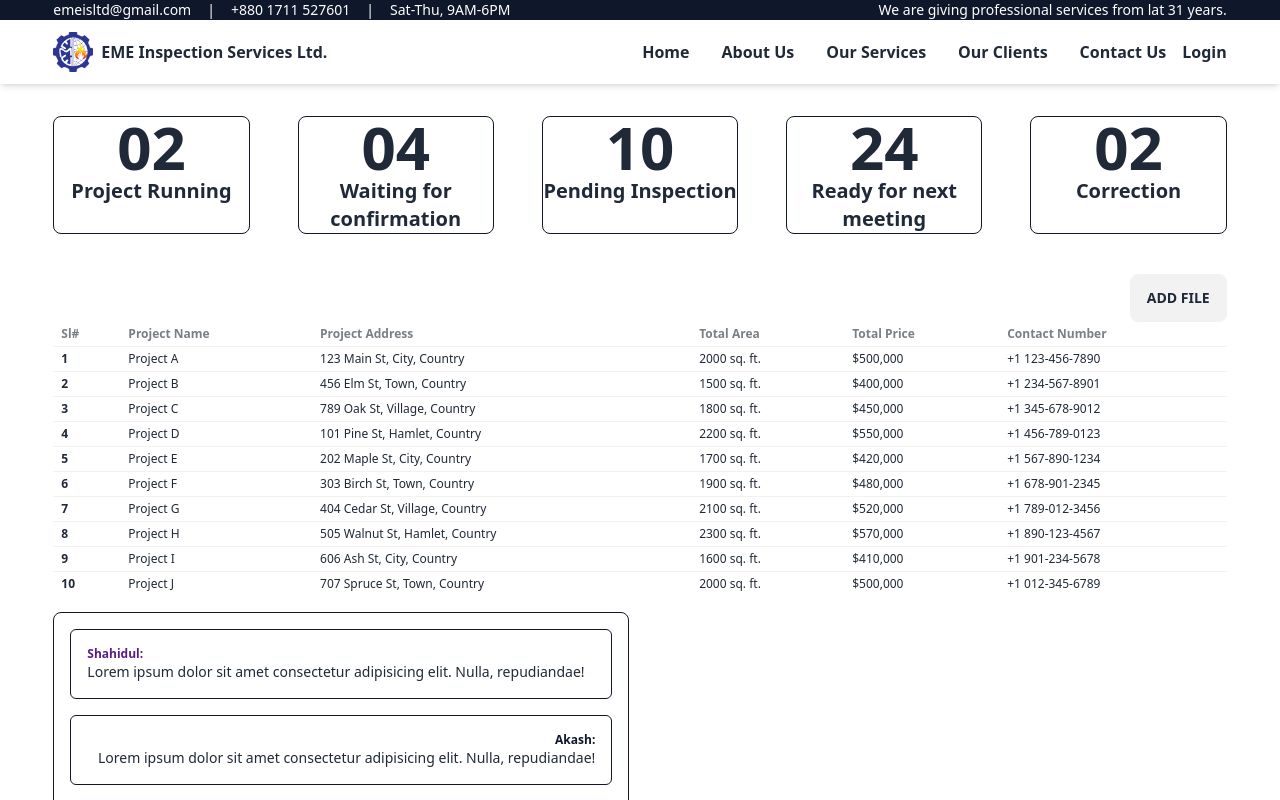
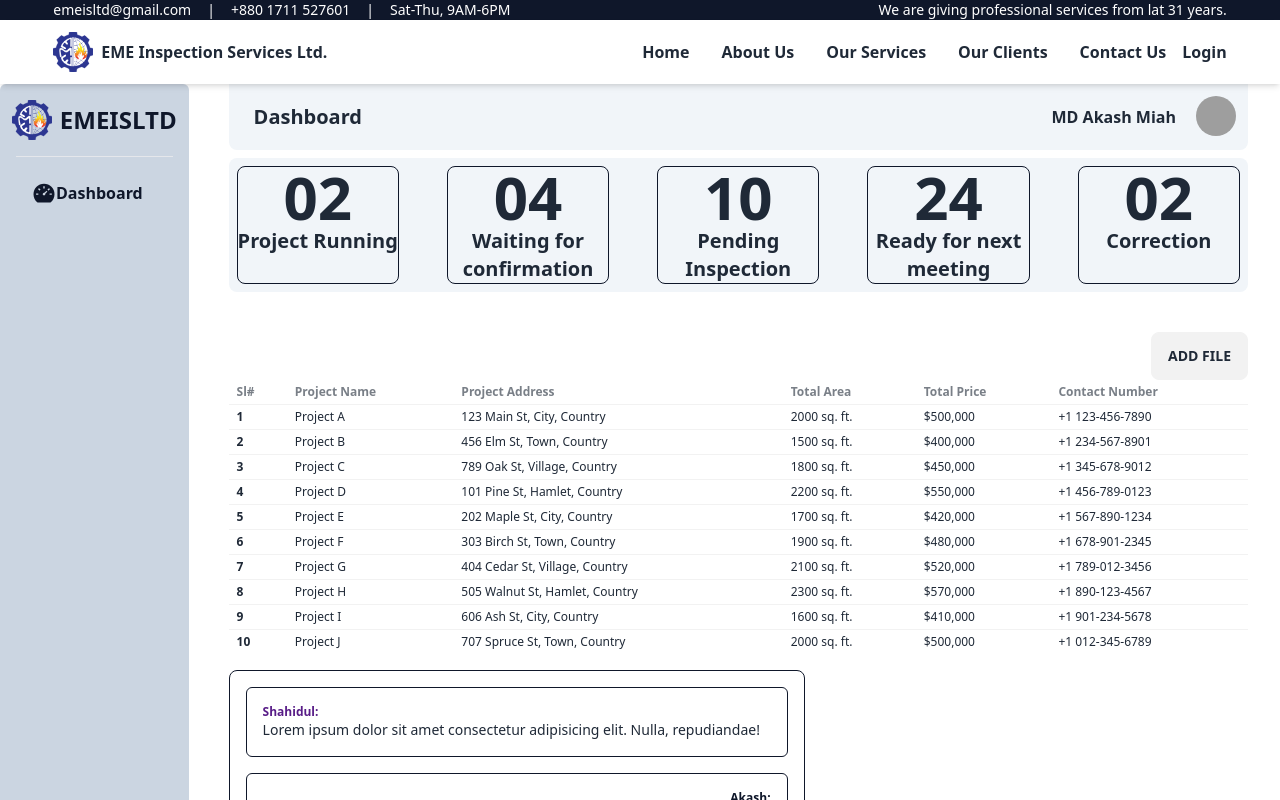
Before and after one commit to akashseub/cautious-guide, a React (Vite) app: page /services in a window 1280 px wide. Shown: the top 800 px of the page. Built offline with nearby package versions, Linux system fonts and the light colour scheme; grey boxes are pictures that could not be loaded.

Commit message:
create dashboard nav bar

```diff
--- a/package.json
+++ b/package.json
@@ -10,6 +10,7 @@
     "preview": "vite preview"
   },
   "dependencies": {
+    "@react-icons/all-files": "^4.1.0",
     "firebase": "^10.5.2",
     "localforage": "^1.10.0",
     "match-sorter": "^6.3.1",
--- a/src/Components/Dashboard/Dashboard.jsx
+++ b/src/Components/Dashboard/Dashboard.jsx
@@ -1,11 +1,55 @@
+import { Link } from "react-router-dom";
 import ChatBox from "./ChatBox/ChatBox";
 import Projects from "./Projects/Projects";
+import { AiFillDashboard } from 'react-icons/ai';
 
 
 const Dashboard = () => {
     return (
-        <div className="w-11/12 mx-auto py-8">
-            <div className="grid grid-cols-5 gap-12">
+        <div className=" flex">
+            <div className="w-1/5 bg-slate-300 mr-2 rounded-md text-slate-900 p-4">
+                <div className="flex items-center space-x-2 justify-center mb-4">
+                    <img className="h-10" src="/src/assets/logo.png" alt="" />
+                    <h2 className="font-bold text-2xl">EMEISLTD</h2>
+                </div>
+                <hr className="text-slate-900" />
+                <div className="mt-2 w-full ">
+                    <Link><button className="w-full font-bold text-start flex items-center space-x-4 hover:bg-white rounded-lg p-4"><AiFillDashboard className="text-2xl pointer"></AiFillDashboard>Dashboard</button></Link>
+                </div>
+            </div>
+
+
+
+            <div className="px-8">
+                <div>
+                    <div className="navbar bg-slate-100 mb-2 rounded-b-lg">
+                        <div className="flex-1">
+                            <a className="btn btn-ghost normal-case text-xl font-bold">Dashboard</a>
+                        </div>
+                        <h2 className="font-bold mr-4">MD Akash Miah</h2>
+                        <div className="flex-none">
+                            <div className="dropdown dropdown-end">
+                                <label tabIndex={0} className="btn btn-ghost btn-circle avatar">
+
+                                    <div className="w-10 rounded-full">
+                                        <img src={'https://lh3.googleusercontent.com/a/ACg8ocL3xfmZZMNwV9zgBsw0RWgcZOoLDZ2nybuQGXPoPI_qaZo=s288-c-no'} />
+                                    </div>
+                                </label>
+                                <ul tabIndex={0} className="menu menu-sm dropdown-content mt-3 z-[1] p-2 shadow bg-base-100 rounded-box w-52">
+                                    <li>
+                                        <a className="justify-between">
+                                            Profile
+                                            <span className="badge">New</span>
+                                        </a>
+                                    </li>
+                                    <li><a>Settings</a></li>
+                                    <li><a>Logout</a></li>
+                                </ul>
+                            </div>
+                        </div>
+                    </div>
+                </div>
+                <div className="grid grid-cols-5 gap-12 bg-slate-100 rounded-lg p-2">
                     <div className="text-center border border-slate-900 rounded-lg hover:text-white hover:bg-slate-900 cursor-pointer">
                         <h1 className="font-bold text-6xl">02</h1>
                         <h2 className="font-bold text-xl">Project Running</h2>
@@ -33,6 +77,7 @@ const Dashboard = () => {
                 <Projects></Projects>
                 <ChatBox></ChatBox>
             </div>
+        </div>
 
     );
 };
```
Also changed, not shown: 1 other file (tests, documents, lock files or other folders). Lines whose indentation alone changed are shown as unchanged.
